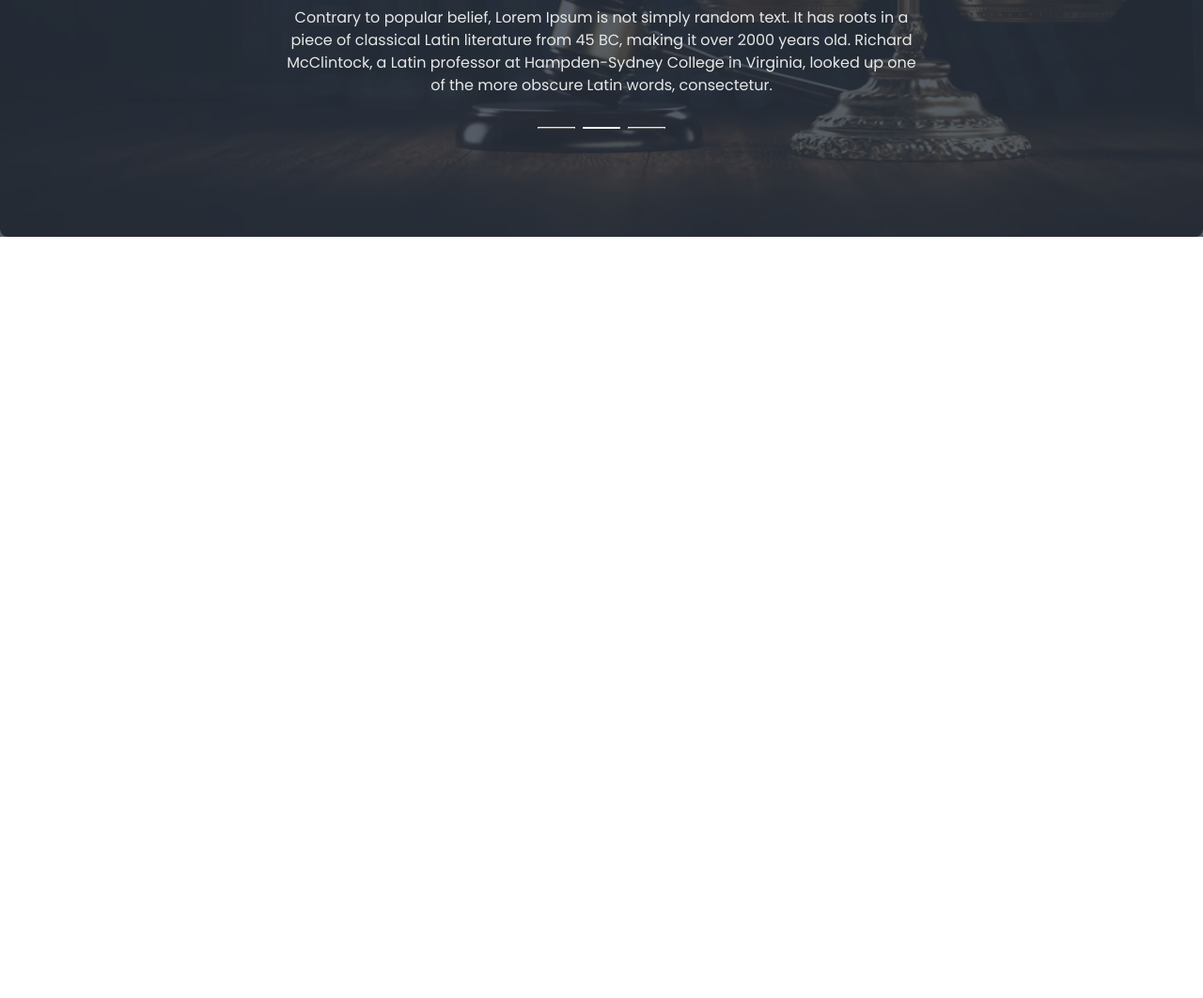
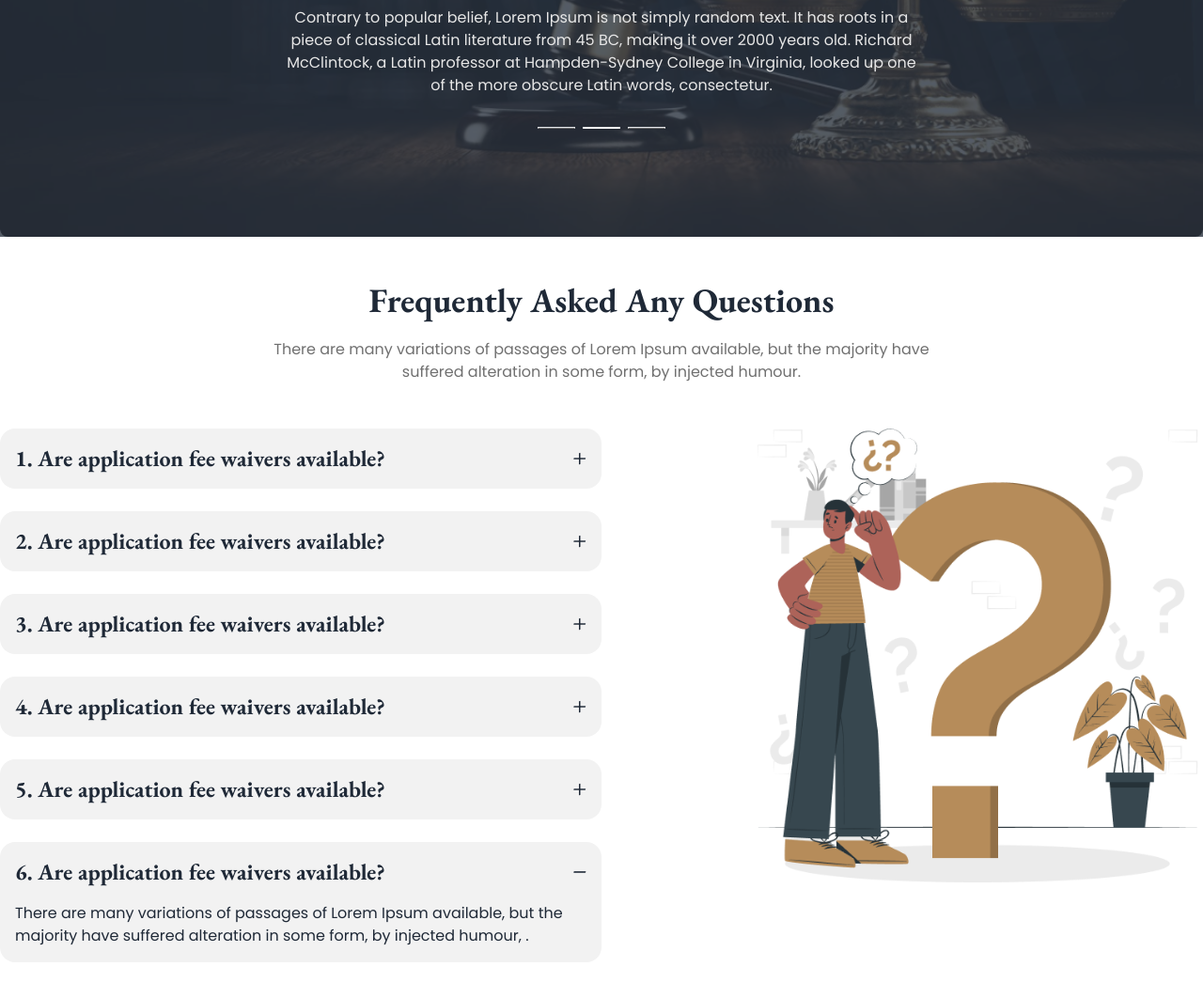
Before and after one commit to giash459/legal-solution, a plain HTML site: page index.html in a window 1280 px wide. Shown: the part 2324-3386 px from the top of the page at 94% size. Before the commit the page ends 2624 px from the top, so only its background shows below. Drawn offline with nearby package versions, Linux system fonts and the light colour scheme.

Commit message:
faq section complete

```diff
--- a/index.html
+++ b/index.html
@@ -205,6 +205,66 @@
                 </div>
             </div>
         </section>
+        <!-- F A Q section -->
+        <section class="my-8 md:my-12">
+            <div class="text-center mb-8">
+                <h2 class="font-eb-garamond text-4xl font-bold mb-5">Frequently Asked Any Questions</h2>
+                <p class="text-description">There are many variations of passages of Lorem Ipsum available, but the majority have <br> suffered alteration in some form, by injected humour.</p>
+            </div>
+            <!--  -->
+            <div class="my-8 md:my-12 grid grid-cols-1 lg:grid-cols-2 p-1 md:p-5 lg:p-0">
+               <!-- faq -->
+                <div class="">
+                    <div class="collapse collapse-plus bg-base-200 mb-6">
+                        <input type="radio" name="my-accordion-3" checked="checked" />
+                        <div class="collapse-title font-eb-garamond text-2xl font-bold">1. Are application fee waivers available?</div>
+                        <div class="collapse-content">
+                          <p>There are many variations of passages of Lorem Ipsum available, but the majority have suffered alteration in some form, by injected humour, . </p>
+                        </div>
+                      </div>
+                    <div class="collapse collapse-plus bg-base-200 mb-6">
+                        <input type="radio" name="my-accordion-3" checked="checked" />
+                        <div class="collapse-title font-eb-garamond text-2xl font-bold">2. Are application fee waivers available?</div>
+                        <div class="collapse-content">
+                          <p>There are many variations of passages of Lorem Ipsum available, but the majority have suffered alteration in some form, by injected humour, . </p>
+                        </div>
+                      </div>
+                    <div class="collapse collapse-plus bg-base-200 mb-6">
+                        <input type="radio" name="my-accordion-3" checked="checked" />
+                        <div class="collapse-title font-eb-garamond text-2xl font-bold">3. Are application fee waivers available?</div>
+                        <div class="collapse-content">
+                          <p>There are many variations of passages of Lorem Ipsum available, but the majority have suffered alteration in some form, by injected humour, . </p>
+                        </div>
+                      </div>
+                    <div class="collapse collapse-plus bg-base-200 mb-6">
+                        <input type="radio" name="my-accordion-3" checked="checked" />
+                        <div class="collapse-title font-eb-garamond text-2xl font-bold">4. Are application fee waivers available?</div>
+                        <div class="collapse-content">
+                          <p>There are many variations of passages of Lorem Ipsum available, but the majority have suffered alteration in some form, by injected humour, . </p>
+                        </div>
+                      </div>
+                    <div class="collapse collapse-plus bg-base-200 mb-6">
+                        <input type="radio" name="my-accordion-3" checked="checked" />
+                        <div class="collapse-title font-eb-garamond text-2xl font-bold">5. Are application fee waivers available?</div>
+                        <div class="collapse-content">
+                          <p>There are many variations of passages of Lorem Ipsum available, but the majority have suffered alteration in some form, by injected humour, . </p>
+                        </div>
+                      </div>
+                    <div class="collapse collapse-plus bg-base-200 mb-6">
+                        <input type="radio" name="my-accordion-3" checked="checked" />
+                        <div class="collapse-title font-eb-garamond text-2xl font-bold">6. Are application fee waivers available?</div>
+                        <div class="collapse-content">
+                          <p>There are many variations of passages of Lorem Ipsum available, but the majority have suffered alteration in some form, by injected humour, . </p>
+                        </div>
+                      </div>
+
+                </div>
+               <!-- image -->
+                <div class="lg:ml-40">
+                    <img class="w-full" src="images/faq.png" alt="">
+                </div>
+            </div>
+        </section>
      </main>
     <!-- footer section -->
 </body>
```
